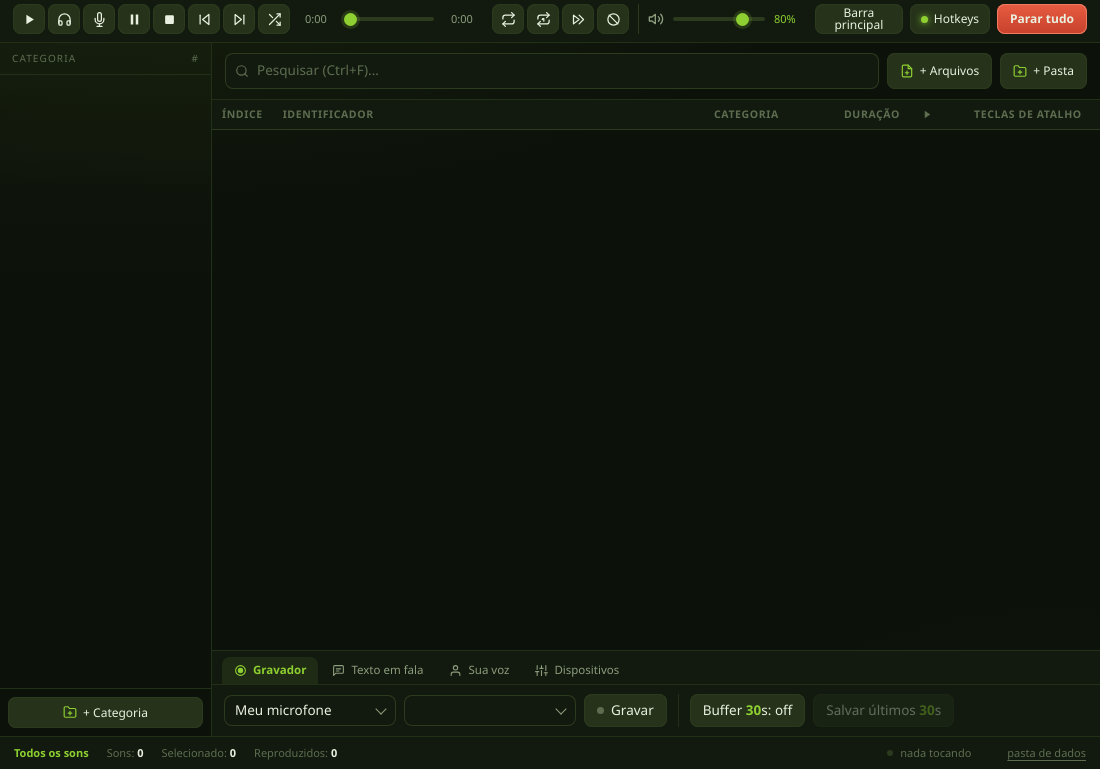
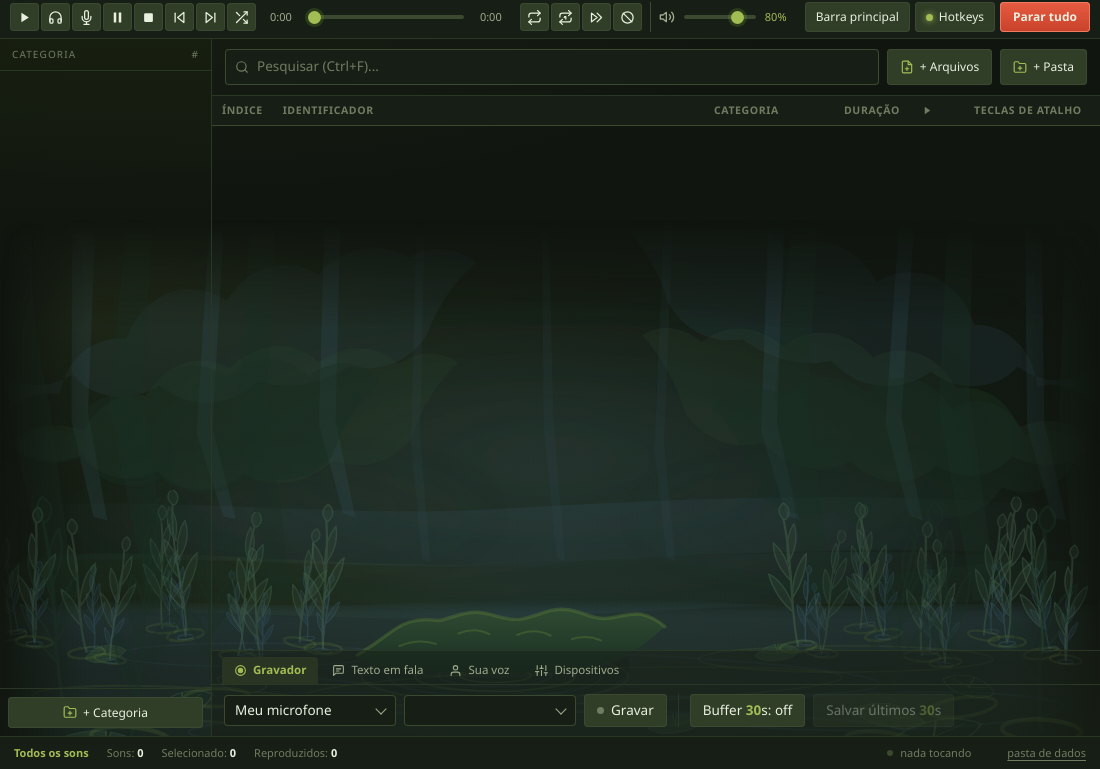
Before and after one commit to MaskDMoa/SoundFrog, an Electron app: page src/renderer/index.html in a window 1100 px wide. Shown: the part 31-800 px from the top of the page. Drawn offline with Linux system fonts and the light colour scheme; no server answers.

Commit message:
Refine swamp themed interface

```diff
--- a/src/main/main.js
+++ b/src/main/main.js
@@ -32,7 +32,7 @@ function createWindow() {
     height: 720,
     minWidth: 860,
     minHeight: 560,
-    backgroundColor: '#11150f',
+    backgroundColor: '#10150f',
     title: 'soundFrog',
     icon: path.join(__dirname, '..', '..', 'assets', 'icon.png'),
     autoHideMenuBar: true,
@@ -40,8 +40,8 @@ function createWindow() {
     // na cor do tema. O resto da faixa e nossa, com a logo.
     titleBarStyle: 'hidden',
     titleBarOverlay: {
-      color: '#121a0f',
-      symbolColor: '#8d9c7c',
+      color: '#171e15',
+      symbolColor: '#a0aa8d',
       height: 40,
     },
     webPreferences: {
--- a/src/renderer/layout.css
+++ b/src/renderer/layout.css
@@ -10,7 +10,7 @@
   background: none;
   box-shadow: none;
   color: var(--muted);
-  border-radius: 6px;
+  border-radius: 4px;
 }
 .menubar button:hover { background: var(--surface-2); box-shadow: none; color: var(--text); }
 .menubar button[data-on="true"] { background: var(--surface-2); color: var(--frog); }
@@ -20,7 +20,7 @@
   z-index: 50;
   min-width: 262px;
   padding: 5px;
-  border-radius: 10px;
+  border-radius: 6px;
   background: var(--surface);
   box-shadow: inset 0 0 0 1px var(--line), 0 10px 32px rgba(0, 0, 0, 0.55);
 }
@@ -62,7 +62,7 @@
   background: var(--ink-2);
   border-bottom: 1px solid var(--line-soft);
 }
-.tgroup { display: flex; gap: 3px; }
+.tgroup { display: flex; flex: none; gap: 3px; }
 .tgroup.right { margin-left: auto; gap: 7px; align-items: center; }
 .tgroup.modes { margin-left: 4px; }
 
@@ -83,7 +83,7 @@
   height: 15px;
   pointer-events: none;
 }
-.tbtn.wide { min-width: auto; height: 30px; font-size: 12px; padding: 5px 11px; }
+.tbtn.wide { min-width: auto; height: 30px; font-size: 12px; padding: 5px 11px; white-space: nowrap; }
 .tbtn[data-on="true"] {
   background: linear-gradient(180deg, var(--frog), var(--frog-deep));
   color: #0d1309;
@@ -97,6 +97,7 @@
 }
 
 .tnum {
+  flex: none;
   min-width: 34px;
   text-align: center;
   font-size: 11px;
@@ -106,7 +107,7 @@
 .transport #seek { flex: 1; min-width: 90px; }
 .tsep { width: 1px; align-self: stretch; background: var(--line); }
 
-.tvol { display: flex; align-items: center; gap: 7px; font-size: 13px; color: var(--muted); }
+.tvol { display: flex; flex: none; align-items: center; gap: 7px; font-size: 13px; color: var(--muted); }
 .tvol .svg-icon { width: 16px; height: 16px; color: var(--muted); }
 .tvol input { width: 92px; }
 .tvol output { min-width: 32px; font-size: 11px; color: var(--frog); font-variant-numeric: tabular-nums; }
@@ -297,7 +298,7 @@ main:has(.editor:not(.hidden)) { grid-template-columns: 212px 1fr auto; }
   display: inline-flex;
   gap: 3px;
   padding: 3px;
-  border-radius: 9px;
+  border-radius: 5px;
   background: var(--ink-2);
   box-shadow: inset 0 0 0 1px var(--line-soft);
 }
@@ -373,7 +374,7 @@ main:has(.editor:not(.hidden)) { grid-template-columns: 212px 1fr auto; }
 
 /* ====================================================== painel inferior == */
 
-.panel { background: var(--ink-2); border-top: 1px solid var(--line-soft); }
+.panel { background: rgba(23, 30, 21, 0.46); border-top: 1px solid var(--line-soft); }
 .panel-tabs { display: flex; gap: 2px; padding: 6px 10px 0; }
 .panel-tabs button {
   display: inline-flex;
@@ -644,3 +645,36 @@ main:has(.editor:not(.hidden)) { grid-template-columns: 212px 1fr auto; }
 .modal-actions { display: flex; gap: 8px; justify-content: flex-end; margin-top: 16px; }
 .modal-actions button { font-size: 12.5px; padding: 8px 15px; }
 .boot-error { color: var(--stop); font-weight: 600; }
+
+/* Keep the transport usable when the window is narrow or Windows is scaled. */
+@media (max-width: 1450px) {
+  .transport { flex-wrap: wrap; gap: 6px 8px; padding: 6px 10px; }
+  .transport #seek { flex: 1 1 100px; }
+  .tgroup.right { margin-left: auto; }
+  .tgroup.right .tbtn.wide { white-space: nowrap; }
+  .tbtn { min-width: 29px; height: 28px; }
+  .tgroup { gap: 2px; }
+  .tgroup.right { gap: 5px; }
+  .tvol input { width: 72px; }
+}
+
+@media (max-width: 980px) {
+  .transport { row-gap: 5px; }
+  .tgroup.right { flex: 1 0 100%; justify-content: flex-end; margin-left: 0; }
+  .transport #seek { flex: 1 1 70px; min-width: 70px; }
+  main { grid-template-columns: 176px minmax(0, 1fr); }
+  main:has(.editor:not(.hidden)) { grid-template-columns: 176px minmax(0, 1fr) 250px; }
+  .panel-body { gap: 6px; padding: 7px 9px; }
+  .panel-body .select { width: 148px; }
+  .statusbar { gap: 10px; padding-inline: 10px; }
+}
+
+@media (max-width: 760px) {
+  .cats-pane { display: none; }
+  main { grid-template-columns: minmax(0, 1fr); }
+  main:has(.editor:not(.hidden)) { grid-template-columns: minmax(0, 1fr) 240px; }
+  .titlebar { padding-inline: 8px; }
+  .menubar { margin-left: auto; }
+  .statusbar { gap: 7px; font-size: 10px; }
+  .statusbar > span:nth-child(3), .statusbar > span:nth-child(4), #devInfo { display: none; }
+}
--- a/src/renderer/styles.css
+++ b/src/renderer/styles.css
@@ -1,26 +1,26 @@
 /* soundFrog — tema proprio. Verde de sapo sobre um fundo de brejo noturno. */
 
 :root {
-  --ink:        #0c110a;
-  --ink-2:      #121a0f;
-  --surface:    #18220f;
-  --surface-2:  #1f2b14;
-  --raised:     #26331a;
-  --line:       #2c3a1e;
-  --line-soft:  #223018;
+  --ink:        #10150f;
+  --ink-2:      #171e15;
+  --surface:    #20291d;
+  --surface-2:  #293522;
+  --raised:     #303d27;
+  --line:       #3b4930;
+  --line-soft:  #2b3725;
 
   --text:       #e9f0e0;
-  --muted:      #8d9c7c;
-  --faint:      #5e6d50;
+  --muted:      #a0aa8d;
+  --faint:      #707c61;
 
-  --frog:       #8ed032;
-  --frog-deep:  #5c9018;
-  --frog-glow:  rgba(142, 208, 50, 0.22);
+  --frog:       #a3bd55;
+  --frog-deep:  #6f8736;
+  --frog-glow:  rgba(163, 189, 85, 0.18);
   --stop:       #e0533a;
 
-  --r-sm: 8px;
-  --r-md: 12px;
-  --r-lg: 16px;
+  --r-sm: 4px;
+  --r-md: 6px;
+  --r-lg: 8px;
 
   --title-h: 40px;
 }
@@ -36,8 +36,10 @@ body {
   display: flex;
   flex-direction: column;
   background:
-    radial-gradient(1100px 520px at 18% -12%, rgba(142, 208, 50, 0.10), transparent 62%),
-    radial-gradient(760px 420px at 100% 110%, rgba(60, 130, 40, 0.09), transparent 60%),
+    url("../../assets/swamp-lineart.svg") center bottom / min(100%, 1200px) auto no-repeat,
+    radial-gradient(ellipse 62% 38% at 50% 84%, rgba(74, 91, 61, 0.2), transparent 100%),
+    radial-gradient(1100px 520px at 18% -12%, rgba(163, 189, 85, 0.08), transparent 62%),
+    radial-gradient(760px 420px at 100% 110%, rgba(83, 112, 61, 0.09), transparent 60%),
     var(--ink);
   color: var(--text);
   font: 13.5px/1.45 "Segoe UI Variable Text", "Segoe UI", system-ui, sans-serif;
```
Also changed, not shown: assets/swamp-lineart.svg (added).
